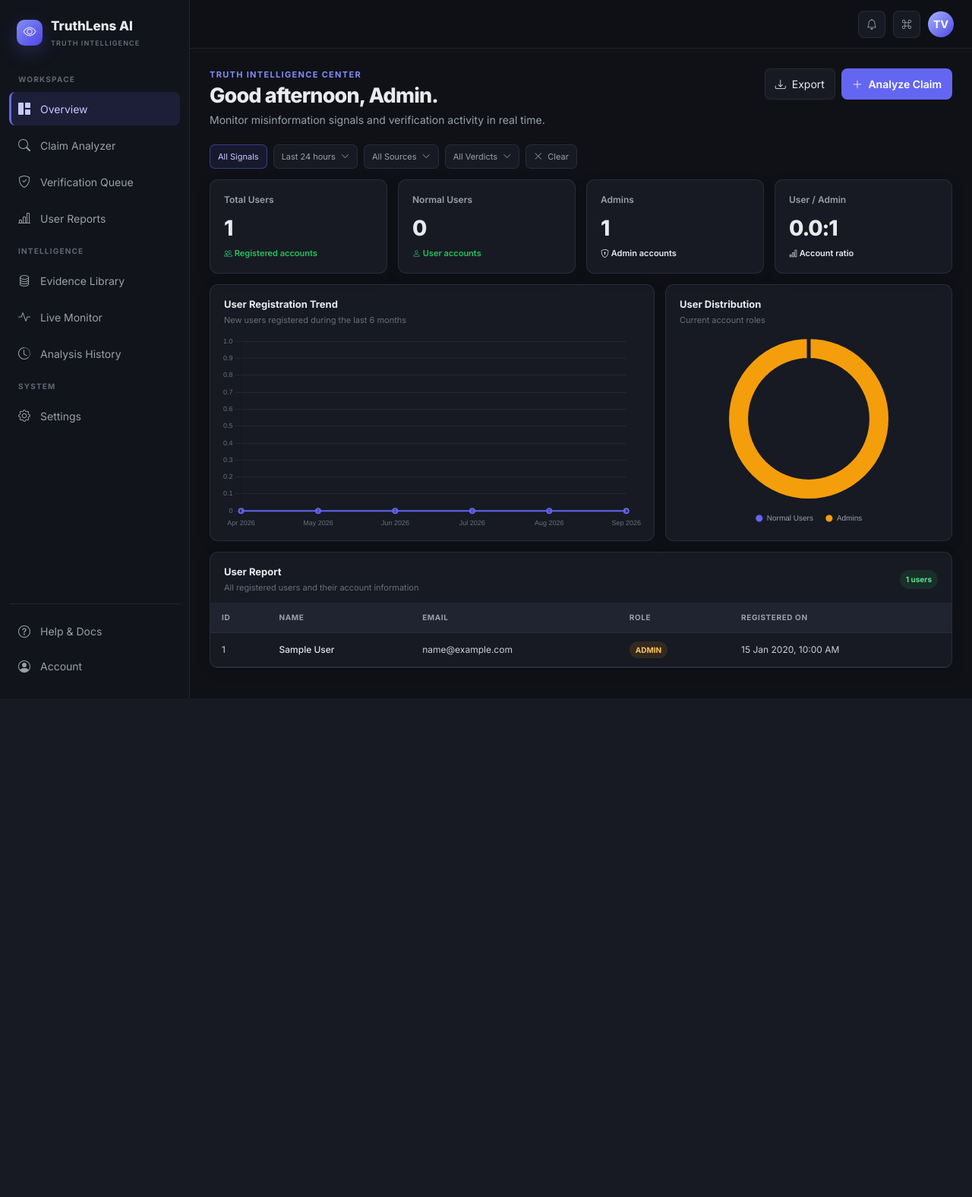
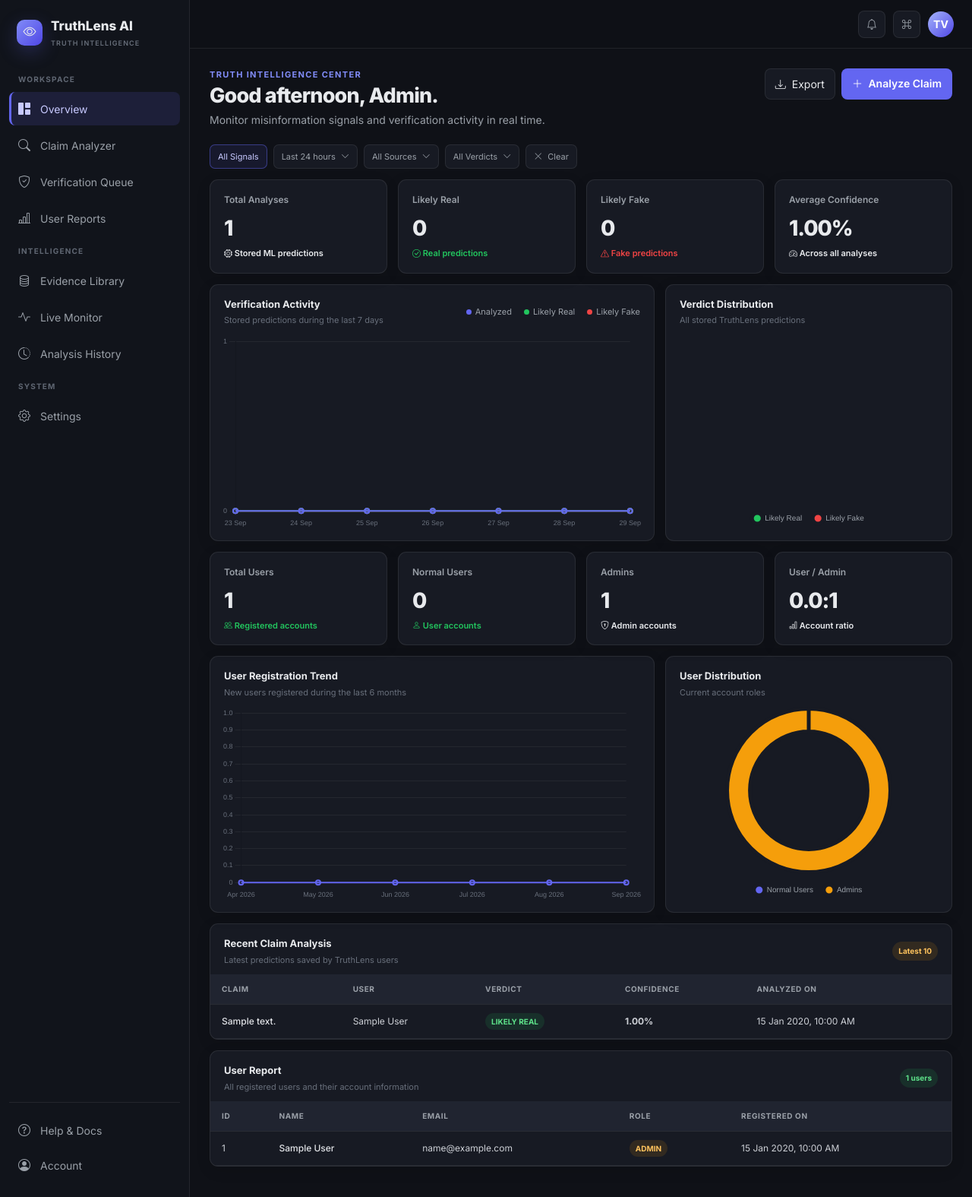
Before and after one commit to tirthvisani/truthlens, a Flask app: page /admin/dashboard in a window 1280 px wide. Shown: the whole page at 76% size. Before the commit the page ends 919 px from the top, so only its background shows below. Run offline with Flask 3, Linux system fonts and the light colour scheme; the visitor is signed in with stand-in values (Sample User, id 1); tables that the repository leaves empty hold one stand-in row (values such as "Sample post"); a map, chart or similar area stays blank.

Commit message:
Add live analysis analytics to admin dashboard

```diff
--- a/templates/admin.html
+++ b/templates/admin.html
@@ -83,13 +83,13 @@
     </div>
     <div class="nav-title">Workspace</div>
     <a class="nav-link active" href="#"><i class="bi bi-grid-1x2-fill"></i><span>Overview</span></a>
-    <a class="nav-link" href="#"><i class="bi bi-search"></i><span>Claim Analyzer</span></a>
+    <a class="nav-link" href="{{ url_for('home') }}#analyze"><i class="bi bi-search"></i><span>Claim Analyzer</span></a>
     <a class="nav-link" href="#"><i class="bi bi-shield-check"></i><span>Verification Queue</span></a>
     <a class="nav-link" href="#userReport"><i class="bi bi-bar-chart-line"></i><span>User Reports</span></a>
     <div class="nav-title">Intelligence</div>
     <a class="nav-link" href="#"><i class="bi bi-database"></i><span>Evidence Library</span></a>
     <a class="nav-link" href="#"><i class="bi bi-activity"></i><span>Live Monitor</span></a>
-    <a class="nav-link" href="#"><i class="bi bi-clock-history"></i><span>Analysis History</span></a>
+    <a class="nav-link" href="#analysisHistory"><i class="bi bi-clock-history"></i><span>Analysis History</span></a>
     <div class="nav-title">System</div>
     <a class="nav-link" href="#"><i class="bi bi-gear"></i><span>Settings</span></a>
     <div class="sidebar-bottom">
@@ -114,7 +114,7 @@
       <div><div class="eyebrow">Truth Intelligence Center</div><h1>Good afternoon, Admin.</h1><p class="subtitle">Monitor misinformation signals and verification activity in real time.</p></div>
       <div class="actions d-flex gap-2">
         <button class="btn-dark-custom" onclick="showToast('Dashboard export prepared')"><i class="bi bi-download me-1"></i> Export</button>
-        <button class="btn-primary-custom" onclick="showToast('Claim Analyzer opened')"><i class="bi bi-plus-lg me-1"></i> Analyze Claim</button>
+        <a class="btn-primary-custom text-decoration-none" href="{{ url_for('home') }}#analyze"><i class="bi bi-plus-lg me-1"></i> Analyze Claim</a>
       </div>
     </div>
 
@@ -123,6 +123,55 @@
       <button class="filter">All Sources <i class="bi bi-chevron-down ms-1"></i></button><button class="filter">All Verdicts <i class="bi bi-chevron-down ms-1"></i></button>
       <button class="filter" onclick="showToast('Filters cleared')"><i class="bi bi-x-lg me-1"></i> Clear</button>
     </div>
+
+    <section class="kpi-grid" id="analysisReport">
+      <div class="card-dark kpi">
+        <div class="kpi-label">Total Analyses</div>
+        <div class="kpi-value">{{ total_analyses }}</div>
+        <div class="trend"><i class="bi bi-cpu"></i> Stored ML predictions</div>
+      </div>
+      <div class="card-dark kpi">
+        <div class="kpi-label">Likely Real</div>
+        <div class="kpi-value">{{ total_real }}</div>
+        <div class="trend up"><i class="bi bi-check-circle"></i> Real predictions</div>
+      </div>
+      <div class="card-dark kpi">
+        <div class="kpi-label">Likely Fake</div>
+        <div class="kpi-value">{{ total_fake }}</div>
+        <div class="trend down"><i class="bi bi-exclamation-triangle"></i> Fake predictions</div>
+      </div>
+      <div class="card-dark kpi">
+        <div class="kpi-label">Average Confidence</div>
+        <div class="kpi-value">{{ '%.2f'|format(avg_confidence) }}%</div>
+        <div class="trend"><i class="bi bi-speedometer2"></i> Across all analyses</div>
+      </div>
+    </section>
+
+    <section class="grid-2" style="margin-bottom:14px;">
+      <div class="card-dark">
+        <div class="card-head">
+          <div>
+            <div class="card-title">Verification Activity</div>
+            <div class="card-sub">Stored predictions during the last 7 days</div>
+          </div>
+          <div class="legend">
+            <span><i class="dot" style="background:#6366f1"></i>Analyzed</span>
+            <span><i class="dot" style="background:#22c55e"></i>Likely Real</span>
+            <span><i class="dot" style="background:#ef4444"></i>Likely Fake</span>
+          </div>
+        </div>
+        <div class="chart-wrap"><canvas id="activityChart"></canvas></div>
+      </div>
+      <div class="card-dark">
+        <div class="card-head">
+          <div>
+            <div class="card-title">Verdict Distribution</div>
+            <div class="card-sub">All stored TruthLens predictions</div>
+          </div>
+        </div>
+        <div class="chart-wrap"><canvas id="verdictChart"></canvas></div>
+      </div>
+    </section>
 
     <section class="kpi-grid" id="userReport">
       <div class="card-dark kpi">
@@ -172,6 +221,48 @@
           </div>
         </div>
         <div class="chart-wrap"><canvas id="userRoleChart"></canvas></div>
+      </div>
+    </section>
+
+    <section class="card-dark table-card" id="analysisHistory" style="margin-bottom:14px;">
+      <div class="card-head">
+        <div>
+          <div class="card-title">Recent Claim Analysis</div>
+          <div class="card-sub">Latest predictions saved by TruthLens users</div>
+        </div>
+        <span class="badge-status review">Latest 10</span>
+      </div>
+      <div class="table-responsive">
+        <table class="table" id="claimsTable">
+          <thead>
+            <tr>
+              <th>Claim</th>
+              <th>User</th>
+              <th>Verdict</th>
+              <th>Confidence</th>
+              <th>Analyzed On</th>
+            </tr>
+          </thead>
+          <tbody>
+            {% for item in recent_analyses %}
+            <tr>
+              <td class="claim" title="{{ item.content }}">{{ item.content|truncate(110, True, '…') }}</td>
+              <td class="source">{{ item.user.name if item.user else 'Unknown' }}</td>
+              <td>
+                {% if item.prediction == 'Fake' %}
+                  <span class="badge-status false">LIKELY FAKE</span>
+                {% else %}
+                  <span class="badge-status verified">LIKELY REAL</span>
+                {% endif %}
+              </td>
+              <td class="confidence {{ 'high' if item.confidence >= 80 else 'medium' }}">{{ '%.2f'|format(item.confidence) }}%</td>
+              <td>{{ item.date_created.strftime('%d %b %Y, %I:%M %p') if item.date_created else '—' }}</td>
+            </tr>
+            {% else %}
+            <tr><td colspan="5" class="text-center">No analysis history yet.</td></tr>
+            {% endfor %}
+          </tbody>
+        </table>
       </div>
     </section>
 
@@ -265,7 +356,6 @@
 <script src="https://cdn.jsdelivr.net/npm/bootstrap@5.3.3/dist/js/bootstrap.bundle.min.js"></script>
 <script src="https://cdn.jsdelivr.net/npm/chart.js@4.4.4/dist/chart.umd.min.js"></script>
 <script>
-const labels=['Jul 23','Jul 25','Jul 27','Jul 29','Jul 31','Aug 2','Aug 4','Aug 6','Aug 8','Aug 10','Aug 12','Aug 14','Aug 16','Aug 18','Aug 20'];
 const gridColor='rgba(255,255,255,.06)';
 
 // User registration report
@@ -325,15 +415,43 @@ new Chart(document.getElementById('userRoleChart'),{
 });
 
 new Chart(document.getElementById('activityChart'),{
- type:'line',data:{labels,datasets:[
- {label:'Analyzed',data:[420,510,470,620,590,740,710,820,790,930,880,1040,990,1110,1190],borderColor:'#6366f1',backgroundColor:'rgba(99,102,241,.08)',fill:true,tension:.38,pointRadius:0,borderWidth:2},
- {label:'Verified',data:[300,360,345,430,410,520,500,590,550,650,630,710,690,780,830],borderColor:'#22c55e',fill:false,tension:.38,pointRadius:0,borderWidth:2},
- {label:'False',data:[92,110,98,140,125,168,150,190,170,205,188,232,219,251,276],borderColor:'#ef4444',fill:false,tension:.38,pointRadius:0,borderWidth:2}
- ]},options:{responsive:true,maintainAspectRatio:false,plugins:{legend:{display:false},tooltip:{mode:'index',intersect:false}},scales:{x:{grid:{display:false},ticks:{color:'#686f7b',font:{size:9}}},y:{grid:{color:gridColor},ticks:{color:'#686f7b',font:{size:9}},beginAtZero:true}}}
+ type:'line',
+ data:{
+  labels:{{ activity_labels | tojson }},
+  datasets:[
+   {label:'Analyzed',data:{{ activity_total | tojson }},borderColor:'#6366f1',backgroundColor:'rgba(99,102,241,.08)',fill:true,tension:.38,pointRadius:3,borderWidth:2},
+   {label:'Likely Real',data:{{ activity_real | tojson }},borderColor:'#22c55e',fill:false,tension:.38,pointRadius:3,borderWidth:2},
+   {label:'Likely Fake',data:{{ activity_fake | tojson }},borderColor:'#ef4444',fill:false,tension:.38,pointRadius:3,borderWidth:2}
+  ]
+ },
+ options:{
+  responsive:true,maintainAspectRatio:false,
+  plugins:{legend:{display:false},tooltip:{mode:'index',intersect:false}},
+  scales:{
+   x:{grid:{display:false},ticks:{color:'#686f7b',font:{size:9}}},
+   y:{grid:{color:gridColor},ticks:{color:'#686f7b',font:{size:9},precision:0},beginAtZero:true}
+  }
+ }
 });
+
 new Chart(document.getElementById('verdictChart'),{
- type:'doughnut',data:{labels:['Verified','False','Needs Review'],datasets:[{data:[57,25,18],backgroundColor:['#22c55e','#ef4444','#f59e0b'],borderColor:'#171a23',borderWidth:5}]},
- options:{responsive:true,maintainAspectRatio:false,cutout:'72%',plugins:{legend:{position:'bottom',labels:{color:'#9aa0a8',padding:16,font:{size:10},usePointStyle:true,pointStyle:'circle'}},tooltip:{callbacks:{label:c=>` ${c.label}: ${c.raw}%`}}}}
+ type:'doughnut',
+ data:{
+  labels:['Likely Real','Likely Fake'],
+  datasets:[{
+   data:[{{ total_real }},{{ total_fake }}],
+   backgroundColor:['#22c55e','#ef4444'],
+   borderColor:'#171a23',
+   borderWidth:5
+  }]
+ },
+ options:{
+  responsive:true,maintainAspectRatio:false,cutout:'72%',
+  plugins:{
+   legend:{position:'bottom',labels:{color:'#9aa0a8',padding:16,font:{size:10},usePointStyle:true,pointStyle:'circle'}},
+   tooltip:{callbacks:{label:function(c){return ' '+c.label+': '+c.raw;}}}
+  }
+ }
 });
 function showToast(text){const b=document.getElementById('toastBox');document.getElementById('toastText').textContent=text;b.style.display='block';clearTimeout(window.toastTimer);window.toastTimer=setTimeout(()=>b.style.display='none',3500)}
 function toggleSidebar(){
@@ -357,12 +475,15 @@ document.addEventListener('click', function(event) {
         }
     }
 });
-document.getElementById('globalSearch').addEventListener('input',e=>{
- const q=e.target.value.toLowerCase();
- document.querySelectorAll('#claimsTable tbody tr').forEach(r=>r.style.display=r.innerText.toLowerCase().includes(q)?'':'none');
-});
+const globalSearch=document.getElementById('globalSearch');
+if(globalSearch){
+ globalSearch.addEventListener('input',e=>{
+  const q=e.target.value.toLowerCase();
+  document.querySelectorAll('#claimsTable tbody tr').forEach(r=>r.style.display=r.innerText.toLowerCase().includes(q)?'':'none');
+ });
+}
 document.querySelectorAll('.filter').forEach(b=>b.addEventListener('click',()=>{if(!b.innerText.includes('Clear')){document.querySelectorAll('.filter').forEach(x=>x.classList.remove('active'));b.classList.add('active')}}));
-document.addEventListener('keydown',e=>{if(e.key==='/' && document.activeElement.tagName!=='INPUT'){e.preventDefault();document.getElementById('globalSearch').focus()}});
+document.addEventListener('keydown',e=>{if(e.key==='/' && document.activeElement.tagName!=='INPUT' && globalSearch){e.preventDefault();globalSearch.focus()}});
 </script>
 </body>
 </html>
```
